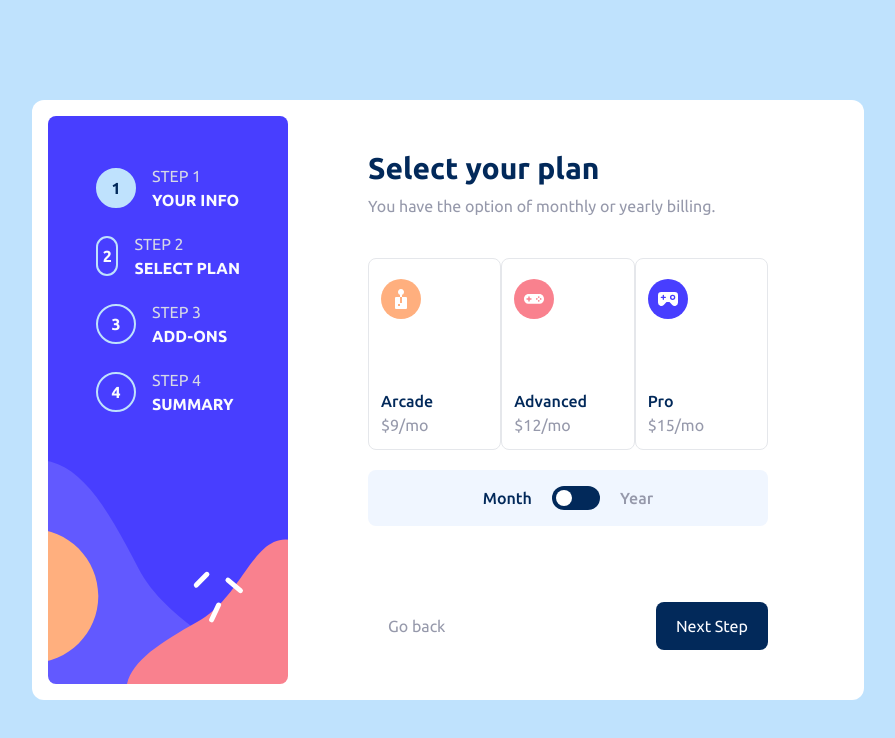
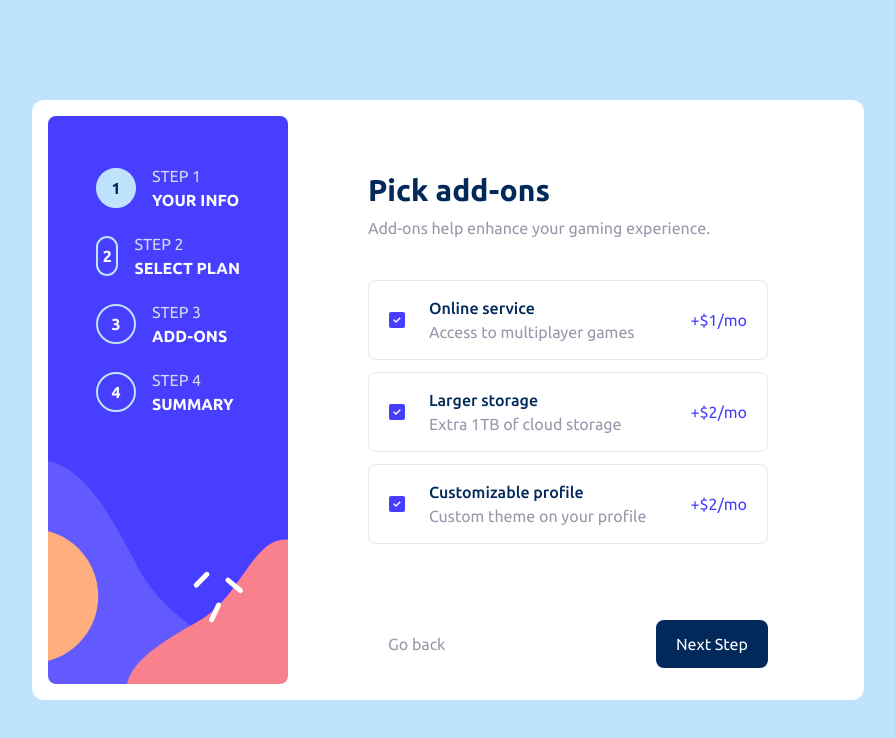
Before and after one commit to scriptkid03/multi-step-form, a Next.js app: page / in a window 1280 px wide. Shown: the top 738 px of the page, without its empty margins (192-1087 px from the left). Built offline with nearby package versions, Linux system fonts and the light colour scheme.

Commit message:
step two monthly done

```diff
--- a/app/page.tsx
+++ b/app/page.tsx
@@ -115,7 +115,7 @@ export default function Home() {
             </div>
           </div>
           {/* Personal info */}
-          {/* <div className="flex flex-col w-[70%] h-full justify-center px-20 gap-10">
+          {/* <div className="flex flex-col w-[70%] h-full justify-center mt-5 px-20 gap-10">
             <div className="flex flex-col gap-2">
               <span className="text-marineBlue bold text-3xl">
                 Personal info
@@ -193,7 +193,7 @@ export default function Home() {
           </div> */}
 
           {/* Select Plan */}
-          <div className="flex flex-col w-[70%] h-full justify-center px-20 gap-10">
+          {/* <div className="flex flex-col w-[70%] h-full justify-center mt-5 px-20 gap-10">
             <div className="flex flex-col gap-2">
               <span className="text-marineBlue bold text-3xl">
                 Select your plan
@@ -252,6 +252,101 @@ export default function Home() {
                 </div>
               </div>
             </div>
+          </div> */}
+
+          {/* Pick addons */}
+          <div className="flex flex-col w-[70%] h-full justify-center mt-5 px-20 gap-10">
+            <div className="flex flex-col gap-2">
+              <span className="text-marineBlue bold text-3xl">
+                Pick add-ons
+              </span>
+              <span className="text-coolGray">
+                Add-ons help enhance your gaming experience.
+              </span>
+            </div>
+            <div className="flex flex-col">
+              <div className="flex flex-col gap-3">
+                <div className="flex flex-col gap-3">
+                  <div className="flex items-center h-20 w-full border rounded-lg hover:border-purplishBlue justify-between p-5">
+                    <div className="flex items-center gap-6">
+                      <div className="flex items-center justify-center bg-purplishBlue h-4 w-4 p-1 rounded-sm">
+                        <Image
+                          src="/svgs/icon-checkmark.svg"
+                          width={15}
+                          height={15}
+                          alt="checkmark"
+                        />
+                      </div>
+                      <div className="flex flex-col">
+                        <span className="text-marineBlue medium">
+                          Online service
+                        </span>
+                        <span className="text-coolGray">
+                          Access to multiplayer games
+                        </span>
+                      </div>
+                    </div>
+                    <span className="text-purplishBlue">
+                      +$1/mo
+                    </span>
+                  </div>
+                  <div className="flex items-center h-20 w-full border rounded-lg hover:border-purplishBlue justify-between p-5">
+                    <div className="flex items-center gap-6">
+                      <div className="flex items-center justify-center bg-purplishBlue h-4 w-4 p-1 rounded-sm">
+                        <Image
+                          src="/svgs/icon-checkmark.svg"
+                          width={15}
+                          height={15}
+                          alt="checkmark"
+                        />
+                      </div>
+                      <div className="flex flex-col">
+                        <span className="text-marineBlue medium">
+                          Larger storage
+                        </span>
+                        <span className="text-coolGray">
+                          Extra 1TB of cloud storage
+                        </span>
+                      </div>
+                    </div>
+                    <span className="text-purplishBlue">
+                      +$2/mo
+                    </span>
+                  </div>
+                  <div className="flex items-center h-20 w-full border rounded-lg hover:border-purplishBlue justify-between p-5">
+                    <div className="flex items-center gap-6">
+                      <div className="flex items-center justify-center bg-purplishBlue h-4 w-4 p-1 rounded-sm">
+                        <Image
+                          src="/svgs/icon-checkmark.svg"
+                          width={15}
+                          height={15}
+                          alt="checkmark"
+                        />
+                      </div>
+                      <div className="flex flex-col">
+                        <span className="text-marineBlue medium">
+                          Customizable profile
+                        </span>
+                        <span className="text-coolGray">
+                          Custom theme on your profile
+                        </span>
+                      </div>
+                    </div>
+                    <span className="text-purplishBlue">
+                      +$2/mo
+                    </span>
+                  </div>
+                </div>
+                <div className="flex justify-between items-end mt-16">
+                  <button className="text-coolGray w-fit hover:text-marineBlue px-5 py-3">
+                    Go back
+                  </button>
+                  <button className="bg-marineBlue px-5 py-3 w-fit rounded-lg hover:bg-opacity-80" onSubmit={handleSubmit}>
+                    <span className="text-alabaster">Next Step</span>
+                  </button>
+                </div>
+              </div>
+            </div>
           </div>
         </div>
       </div>
```
